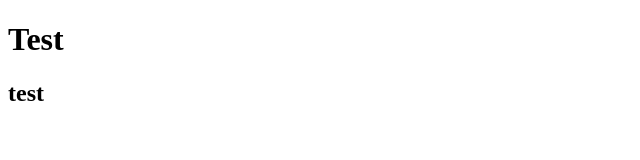
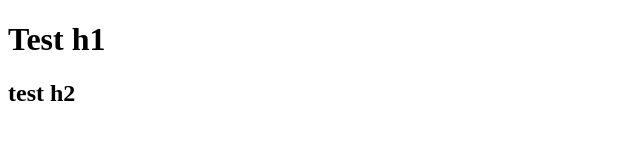
Before and after one commit to dragonriderjjj/test_site, a plain HTML site: page index.html in a window 1280 px wide. Shown: the whole page, without its empty margins (0-640 px from the left). Drawn offline with Linux system fonts and the light colour scheme.

Commit message:
Update index.html

```diff
--- a/index.html
+++ b/index.html
@@ -5,7 +5,7 @@
 	<title>Document</title>
 </head>
 <body>
-	<h1>Test</h1>
-	<h2>test</h2>
+	<h1>Test h1</h1>
+	<h2>test h2</h2>
 </body>
 </html>
```
